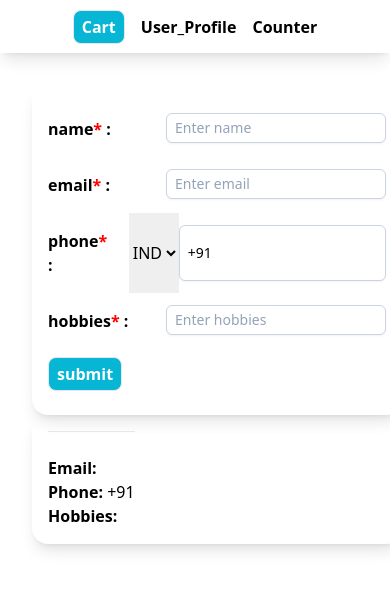
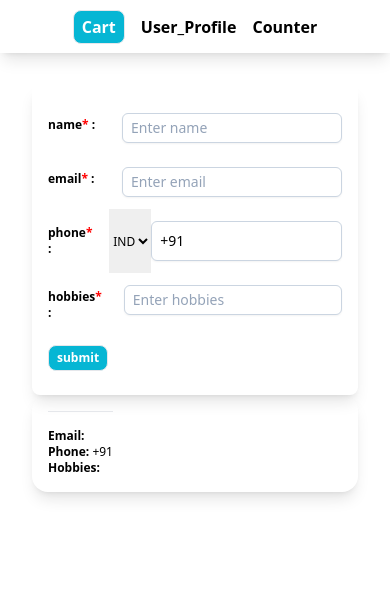
Before and after one commit to satishIllumina/ReactAssignment, a React (Vite) app: page /userprofile in a window 390 px wide. Shown: the top 590 px of the page. Built offline with nearby package versions, Linux system fonts and the light colour scheme.

Commit message:
responsiveness incremented

```diff
--- a/src/App.css
+++ b/src/App.css
@@ -40,7 +40,7 @@ nav{
   box-sizing: border-box;
   position: sticky;
   top: 0;
-  width: 100vw;
+  width: 100%;
   background-color: white;
 }
 
@@ -119,18 +119,8 @@ nav{
  margin-bottom: 0;
 }
 
-form{
-  /* border: 1px solid aqua; */
-  width: 370px;
-  /* box-shadow: 1px 1px 1rem 1px aqua; */
-  border-radius: 1rem;
-  padding: 1rem;
-  box-sizing: border-box;
-  display: flex;
-  align-items: center;
-}
 .secondDiv{
-  width: 370px;
+  width: 100%;
   border-radius: 1rem;
   /* box-shadow: 1px 1px 1rem aqua; */
   padding: 1rem;
--- a/src/Cart/Cart.jsx
+++ b/src/Cart/Cart.jsx
@@ -42,12 +42,12 @@ const Cart = ({
       <div className="cartProduct shadow-lg black">
         <div className="cartItems w-8 md:w-20 mr-12">
           <img className="cartImage" src={product?.images[0]} alt="" />
-          <p className="text-xs md:text-base font-bold">{product.title}</p>
+          <p className="text-xs sm:text-base font-bold">{product.title}</p>
         </div>
         <div className="">
           <button
             onClick={() => product?.quantity >= 2 && productQuantityDecrement()}
-            className="p-2 py-1 border-r-2 bg-gray-200 rounded-l-lg"
+            className="p-2 py-1 border-r-2 bg-gray-200 rounded-l"
           >
             {product?.quantity <= 1 ? (
               <button onClick={productDelete}>
@@ -59,13 +59,15 @@ const Cart = ({
           </button>
           <span className="p-2 py-1 border w-4">{product?.quantity}</span>
           <button
-            className=" p-2 py-1 border-l-2 bg-gray-200 rounded-r-lg"
+            className=" p-2 py-1 border-l-2 bg-gray-200 rounded-r"
             onClick={() => productQuantityIncrement()}
           >
             +
           </button>
         </div>
-        <p>Rs. {product?.quantity * product.price}/-</p>
+        <p className="text-xs sm:text-sm">
+          Rs. {product?.quantity * product.price}/-
+        </p>
         <button onClick={productDelete}>
           <MdDeleteOutline />
         </button>
--- a/src/Cart/ProductDetails.jsx
+++ b/src/Cart/ProductDetails.jsx
@@ -20,16 +20,16 @@ const ProductDetails = ({
     <div className="shadow-lg hover:duration-500 hover:shadow-cyan-700 m-4 flex flex-col justify-between items-center h-72 rounded-lg cursor-pointer ">
       <img className="image " src={product?.images[0]} alt="" />
       <div className="flex flex-col justify-between items-center m-4">
-        <p className="text-sm font-bold">{product?.title}</p>
-        <p className="text-sm mb-4">price: Rs.{product?.price}/-</p>
+        <p className="text-xs sm:text-sm font-bold">{product?.title}</p>
+        <p className="text-xs sm:text-sm mb-4">price: Rs.{product?.price}/-</p>
         <div>
           {cart.some((item) => item.id === product.id) ? (
-            <button className="bg-cyan-600 px-2 py-1 text-white text-sm border rounded-lg font-bold">
+            <button className="bg-cyan-600 px-2 py-1 text-white text-xs sm:text-sm border rounded font-bold">
               Added
             </button>
           ) : (
             <button
-              className="transition ease-in-out delay-150 border-2 border-slate-300 font-bold  hover:-translate-y-1 hover:scale-110 hover:bg-indigo-500 duration-300 hover:bg-blue-700 hover:border-0 hover:text-white text-sm text-black py-1 px-2 rounded"
+              className="transition ease-in-out delay-150 border-2 border-slate-300 font-bold  hover:-translate-y-1 hover:scale-110 hover:bg-indigo-500 duration-300 hover:bg-blue-700 hover:border-0 hover:text-white text-xs sm:text-sm text-black py-1 px-2 rounded"
               onClick={addToCart}
             >
               Add to Cart
--- a/src/Counter/Counter.jsx
+++ b/src/Counter/Counter.jsx
@@ -31,12 +31,12 @@ function Counter() {
   return (
     <>
       <div className="counterMain font-bold">
-        <div className="shadow-lg p-4 m-4 my-8 rounded-lg flex justify-center p-8">
+        <div className="shadow-lg p-2 sm:p-8 m-4 my-8 rounded-lg flex justify-center">
           <button
             className={
               count <= 0
-                ? "bg-cyan-600 opacity-50 p-2 py-1 text-white border rounded-lg m-4"
-                : "bg-cyan-600 p-2 py-1 text-white border rounded-lg m-4"
+                ? "bg-cyan-600 opacity-50 p-2 py-1 text-white border rounded-lg m-2 sm:m-4"
+                : "bg-cyan-600 p-2 py-1 text-white border rounded-lg m-2 sm:m-4"
             }
             style={{ backgroundColor: colorDec }}
             onClick={decrement}
@@ -44,9 +44,9 @@ function Counter() {
           >
             Decrement
           </button>
-          <h1 className=" p-2 py-1 border rounded-lg m-4">{count}</h1>
+          <h1 className=" p-2 py-1 border rounded-lg m-2 sm:m-4">{count}</h1>
           <button
-            className="bg-cyan-600 p-2 py-1 text-white border rounded-lg m-4"
+            className="bg-cyan-600 p-2 py-1 text-white border rounded-lg m-2 sm:m-4"
             style={{ backgroundColor: colorInc }}
             onClick={increment}
           >
@@ -54,7 +54,7 @@ function Counter() {
           </button>
           <div>
             <button
-              className="bg-cyan-600 p-2 py-1 text-white border rounded-lg m-4"
+              className="bg-cyan-600 p-2 py-1 text-white border rounded-lg m-2 sm:m-4"
               onClick={reset}
               style={{ backgroundColor: colorReset }}
             >
--- a/src/UserProfile/UserProfile.jsx
+++ b/src/UserProfile/UserProfile.jsx
@@ -61,12 +61,12 @@ function UserProfile() {
 
   return (
     <div style={{ height: "70vh" }}>
-      <div className="sm:flex sm:gap-8 flex-row gap-8 justify-center m-8">
+      <div className="sm:flex sm:gap-8 flex-row gap-8 text-xs sm:text-base  justify-center m-8 align-middle">
         <form
           className={
             Object.keys(errors).length === 0
-              ? "shadow-lg"
-              : "shadow-lg shadow-red-300"
+              ? "shadow-lg flex gap-8 p-4 rounded-lg"
+              : "shadow-lg shadow-red-300 p-4 mt-4 rounded-lg"
           }
           onSubmit={handleSubmit}
         >
```
